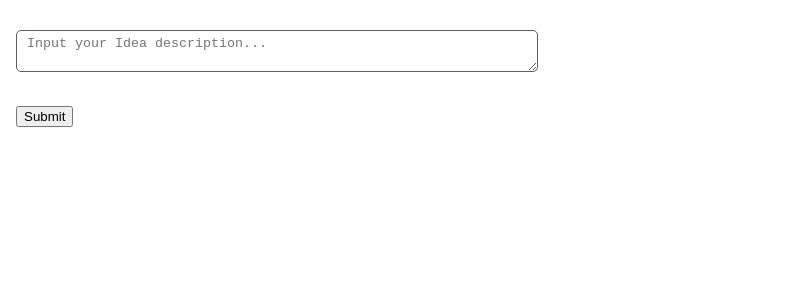
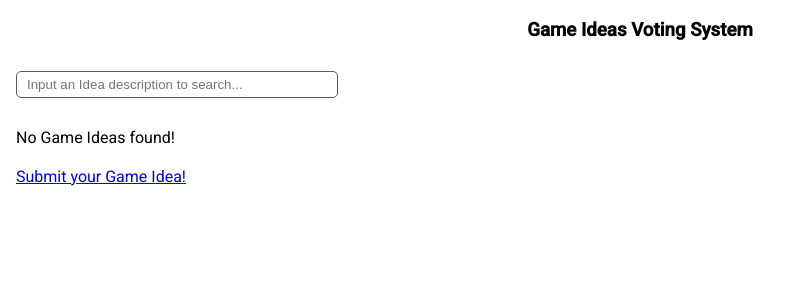
Before and after one commit to thongnv/game-ideas-voting-app, an Angular app: page /game-ideas in a window 1280 px wide. Before the commit this address led to /. Shown: the top 300 px of the page, without its empty margins (0-800 px from the left). Built offline with nearby package versions, Linux system fonts and the light colour scheme.

Commit message:
persistent game ideas

```diff
--- a/src/app/app.component.html
+++ b/src/app/app.component.html
@@ -1,2 +1,2 @@
-<app-game-idea-submission />
+<h3 class="header-title">Game Ideas Voting System</h3>
 <router-outlet />
--- a/src/app/app.component.scss
+++ b/src/app/app.component.scss
@@ -0,0 +1,3 @@
+.header-title {
+  text-align: center;
+}
--- a/src/app/app.routes.ts
+++ b/src/app/app.routes.ts
@@ -1,3 +1,18 @@
 import { Routes } from '@angular/router';
 
-export const routes: Routes = [];
+export const routes: Routes = [
+    {
+        path: '',
+        redirectTo: 'game-ideas',
+        pathMatch: 'full'
+    },
+    {
+        path: 'game-ideas',
+        loadComponent: () => import('./game-ideas/game-ideas.component').then(c => c.GameIdeasComponent)
+    },
+    {
+        path: 'submit-idea',
+        loadComponent: () => import('./game-idea-submission/game-idea-submission.component').then(c => c.GameIdeaSubmissionComponent)
+    }
+
+];
--- a/src/app/game-idea-submission/game-idea-submission.component.html
+++ b/src/app/game-idea-submission/game-idea-submission.component.html
@@ -8,6 +8,6 @@
       placeholder="Input your Idea description..."
     ></textarea>
   <div class="submit-btn">
-    <button matButton="outlined" (click)="submitIdea()">Submit</button>
+    <button matButton="outlined" (click)="submitIdea()" [disabled]="ideaDescription.invalid">Submit</button>
   </div>
 </form>
--- a/src/app/game-idea-submission/game-idea-submission.component.ts
+++ b/src/app/game-idea-submission/game-idea-submission.component.ts
@@ -1,12 +1,15 @@
 import { CommonModule } from '@angular/common';
-import { Component } from '@angular/core';
+import { Component, inject } from '@angular/core';
 import { FormControl, FormsModule, ReactiveFormsModule } from '@angular/forms';
+import { Validators } from '@angular/forms';
 import { MatButtonModule } from '@angular/material/button';
 import { MatDividerModule } from '@angular/material/divider';
 import { MatFormFieldModule } from '@angular/material/form-field';
 import { MatIconModule } from '@angular/material/icon';
 import { MatInputModule } from '@angular/material/input';
 import { MatTableModule } from '@angular/material/table';
+import { GameIdeasService } from '../game-ideas/game-ideas.service';
+import { Router } from '@angular/router';
 
 @Component({
   selector: 'app-game-idea-submission',
@@ -25,9 +28,23 @@ import { MatTableModule } from '@angular/material/table';
 })
 export class GameIdeaSubmissionComponent {
 
-  ideaDescription = new FormControl('');
+  private readonly gameIdeasService = inject(GameIdeasService);
+  private readonly router = inject(Router);
+
+  ideaDescription = new FormControl('', {
+    nonNullable: true,
+    validators: [Validators.required, (control) => {
+      const value = control.value?.trim();
+      return value ? null : { trimmedRequired: true };
+    }]
+  });
 
   submitIdea() {
-    console.log('Submitted idea:', this.ideaDescription.value);
+    if (this.ideaDescription.value) {
+      this.gameIdeasService.submitIdea(this.ideaDescription.value);
+      this.ideaDescription.reset();
+      this.router.navigate(['/game-ideas']);
+    }
+
   }
 }
--- a/src/app/game-ideas/game-ideas.component.html
+++ b/src/app/game-ideas/game-ideas.component.html
@@ -1,5 +1,5 @@
 <form class="search-form">
-    <div class="idea-input">
+  <div class="idea-input">
     <input
       name="ideaInput"
       type="text"
@@ -8,9 +8,8 @@
       placeholder="Input an Idea description to search..."
       [(ngModel)]="searchIdeaInput"
     />
-  </div>
-    <div *ngIf="!displayIdeas.length">No ideas found!</div>
-
+</div>
+  <div *ngIf="!displayIdeas.length">No Game Ideas found!</div>
 </form>
 
 <table
@@ -26,12 +25,18 @@
 
   <ng-container matColumnDef="upvotes">
     <th mat-header-cell *matHeaderCellDef>upvotes</th>
-    <td mat-cell *matCellDef="let element">{{ element.upvotes }}<button matButton (click)="upvote(element)">+</button></td>
+    <td mat-cell *matCellDef="let element">
+      {{ element.upvotes
+      }}<button matButton (click)="upvote(element)">+</button>
+    </td>
   </ng-container>
 
   <ng-container matColumnDef="downvotes">
     <th mat-header-cell *matHeaderCellDef>downvotes</th>
-    <td mat-cell *matCellDef="let element">{{ element.downvotes }}<button matButton (click)="downvote(element)">+</button></td>
+    <td mat-cell *matCellDef="let element">
+      {{ element.downvotes
+      }}<button matButton (click)="downvote(element)">+</button>
+    </td>
   </ng-container>
 
   <ng-container matColumnDef="status">
@@ -39,8 +44,10 @@
     <td mat-cell *matCellDef="let element">{{ element.status }}</td>
   </ng-container>
 
-
-
   <tr mat-header-row *matHeaderRowDef="displayedColumns"></tr>
   <tr mat-row *matRowDef="let row; columns: displayedColumns"></tr>
 </table>
+
+<div class="submit-idea">
+    <a routerLink="/submit-idea">Submit your Game Idea!</a>
+</div>
--- a/src/app/game-ideas/game-ideas.component.scss
+++ b/src/app/game-ideas/game-ideas.component.scss
@@ -1,5 +1,5 @@
 .search-form {
-    margin-top: 20px;
+  margin-top: 20px;
   padding-left: 16px;
 
   .idea-input {
@@ -15,12 +15,12 @@
         outline: none;
       }
     }
+  }
+}
 
-  }
-
-  .error {
-    color: red;
-  }
+.submit-idea {
+  margin-top: 20px;
+  padding-left: 16px;
 }
 
 .mat-mdc-header-cell,
--- a/src/app/game-ideas/game-ideas.component.ts
+++ b/src/app/game-ideas/game-ideas.component.ts
@@ -1,5 +1,5 @@
 import { CommonModule } from '@angular/common';
-import { Component } from '@angular/core';
+import { Component, inject } from '@angular/core';
 import { FormsModule } from '@angular/forms';
 import { MatFormFieldModule } from '@angular/material/form-field';
 import { MatInputModule } from '@angular/material/input';
@@ -10,12 +10,15 @@ import {MatButtonModule} from '@angular/material/button';
 
 
 import { Idea } from '../game-ideas/idea.interface';
+import { RouterModule } from '@angular/router';
+import { GameIdeasService } from './game-ideas.service';
 
 @Component({
   selector: 'app-game-ideas',
   imports: [
     CommonModule,
     FormsModule,
+    RouterModule,
     MatFormFieldModule,
     MatInputModule,
     MatTableModule,
@@ -27,7 +30,7 @@ import { Idea } from '../game-ideas/idea.interface';
   styleUrl: './game-ideas.component.scss'
 })
 export class GameIdeasComponent {
-// private ideaSearchService = inject(IdeaSearchService);
+private gameIdeasService = inject(GameIdeasService);
 
   displayedColumns: string[] = ['description', 'upvotes', 'downvotes', 'status'];
   dataSource: Idea[] = [];
@@ -35,14 +38,7 @@ export class GameIdeasComponent {
   searchIdeaInput = '';
 
   ngOnInit(): void {
-    // this.loadIdeas();
-
-    this.dataSource = [
-      { id: 1, description: 'Idea 1', upvotes: 10, downvotes: 2, status: "none"  },
-      { id: 2, description: 'Idea 2', upvotes: 5, downvotes: 1, status: "upvoted"  },
-      { id: 3, description: 'Idea 3', upvotes: 8, downvotes: 3, status: "downvoted"  },
-    ];
-
+    this.dataSource = this.gameIdeasService.getIdeas();
     this.displayIdeas = this.dataSource.slice();
   }
 
@@ -59,6 +55,7 @@ export class GameIdeasComponent {
       idea.upvotes += 1;
       idea.status = 'upvoted';
     }
+    this.saveIdea(idea);
   }
 
   downvote(idea: Idea) {
@@ -74,6 +71,15 @@ export class GameIdeasComponent {
       idea.downvotes += 1;
       idea.status = 'downvoted';
     }
+    this.saveIdea(idea);
+  }
+
+  private saveIdea(idea: Idea) {
+    const index = this.dataSource.findIndex(i => i.id === idea.id);
+    if (index !== -1) {
+      this.dataSource[index] = idea;
+      this.gameIdeasService.setIdeas(this.dataSource);
+    }
   }
 
   searchIdeaByDescription(event: any) {
--- a/src/app/game-ideas/game-ideas.service.ts
+++ b/src/app/game-ideas/game-ideas.service.ts
@@ -1,4 +1,5 @@
 import { Injectable } from '@angular/core';
+import { Idea } from './idea.interface';
 
 @Injectable({
   providedIn: 'root'
@@ -6,4 +7,31 @@ import { Injectable } from '@angular/core';
 export class GameIdeasService {
 
   constructor() { }
+
+  getIdeas(): Idea[] {
+    const ideas = localStorage.getItem('gameIdeas');
+    return ideas ? JSON.parse(ideas) : [];
+    // return [
+    //   { id: 1, description: 'Idea 1', upvotes: 10, downvotes: 2, status: "none"  },
+    //   { id: 2, description: 'Idea 2', upvotes: 5, downvotes: 1, status: "upvoted"  },
+    //   { id: 3, description: 'Idea 3', upvotes: 8, downvotes: 3, status: "downvoted"  },
+    // ];
+  }
+
+  setIdeas(ideas: Idea[]) {
+    localStorage.setItem('gameIdeas', JSON.stringify(ideas));
+  }
+
+  submitIdea(description: string) {
+    const ideas = this.getIdeas();
+    const newIdea: Idea = {
+      id: ideas.length + 1,
+      description,
+      upvotes: 0,
+      downvotes: 0,
+      status: 'none'
+    };
+    ideas.push(newIdea);
+    this.setIdeas(ideas);
+  }
 }
--- a/src/styles.scss
+++ b/src/styles.scss
@@ -3,6 +3,6 @@
 html, body { height: 100%; }
 body { margin: 0; font-family: Roboto, "Helvetica Neue", sans-serif; }
 
-button {
+a, button {
   cursor: pointer;
 }
```
